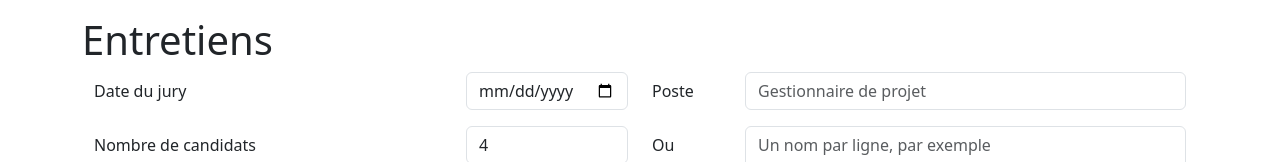
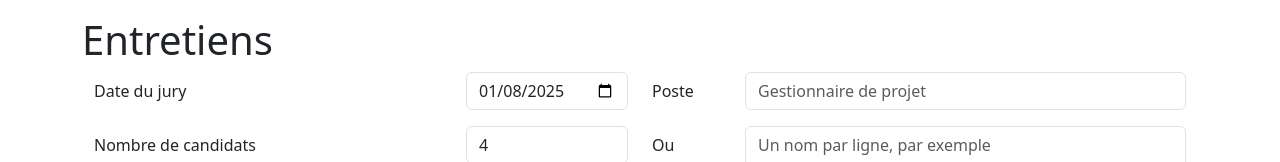
Before and after one commit to jmhumblet/candidate-schedule, a React (Create React App) app: page / in a window 1280 px wide. Shown: the top 162 px of the page. Built offline with nearby package versions, Linux system fonts and the light colour scheme.

Commit message:
Fix date formatting

```diff
--- a/src/App.tsx
+++ b/src/App.tsx
@@ -11,7 +11,7 @@ const App: React.FC = () => {
     date.setDate(date.getDate() + 10);
 
     const [schedule, setSchedule] = useState<Slot[] | null>(null);
-    const [juryDate, setJuryDate] = useState<string>(date.toLocaleDateString());
+    const [juryDate, setJuryDate] = useState<string>(date.toISOString().split('T')[0]);
     const [jobTitle, setJobTitle] = useState<string>('');
 
     const handleFormSubmit = (parameters : JuryDayParameters) => {
--- a/src/ScheduleTable.tsx
+++ b/src/ScheduleTable.tsx
@@ -9,6 +9,8 @@ type ScheduleTableProps = {
 }
 
 const ScheduleTable: React.FC<ScheduleTableProps> = ({schedule, date}) => {
+    let typedDate = new Date(date);
+    date = typedDate.toLocaleDateString();
     return (
 <div>
     <div id="clippy-target">
```
